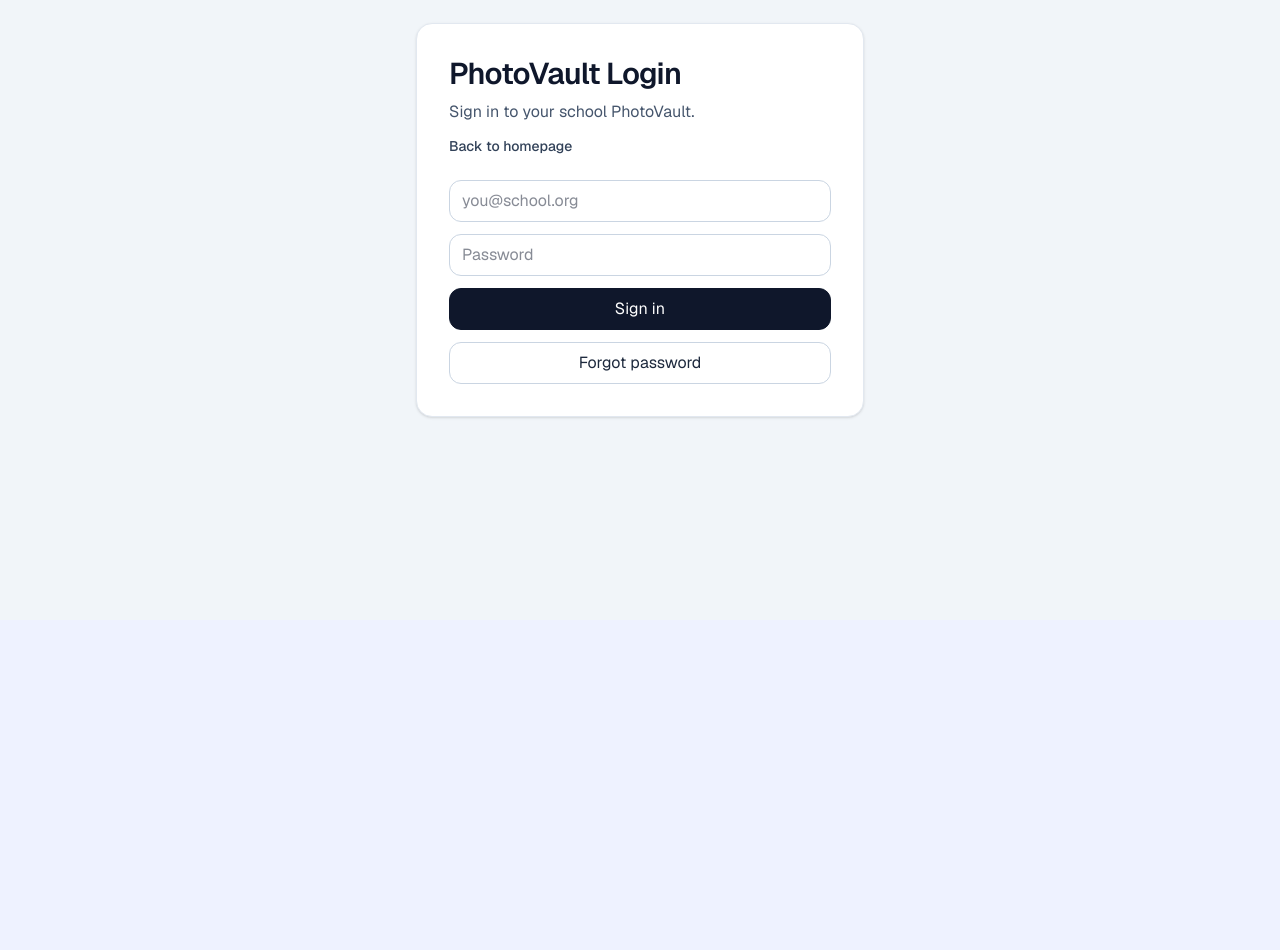
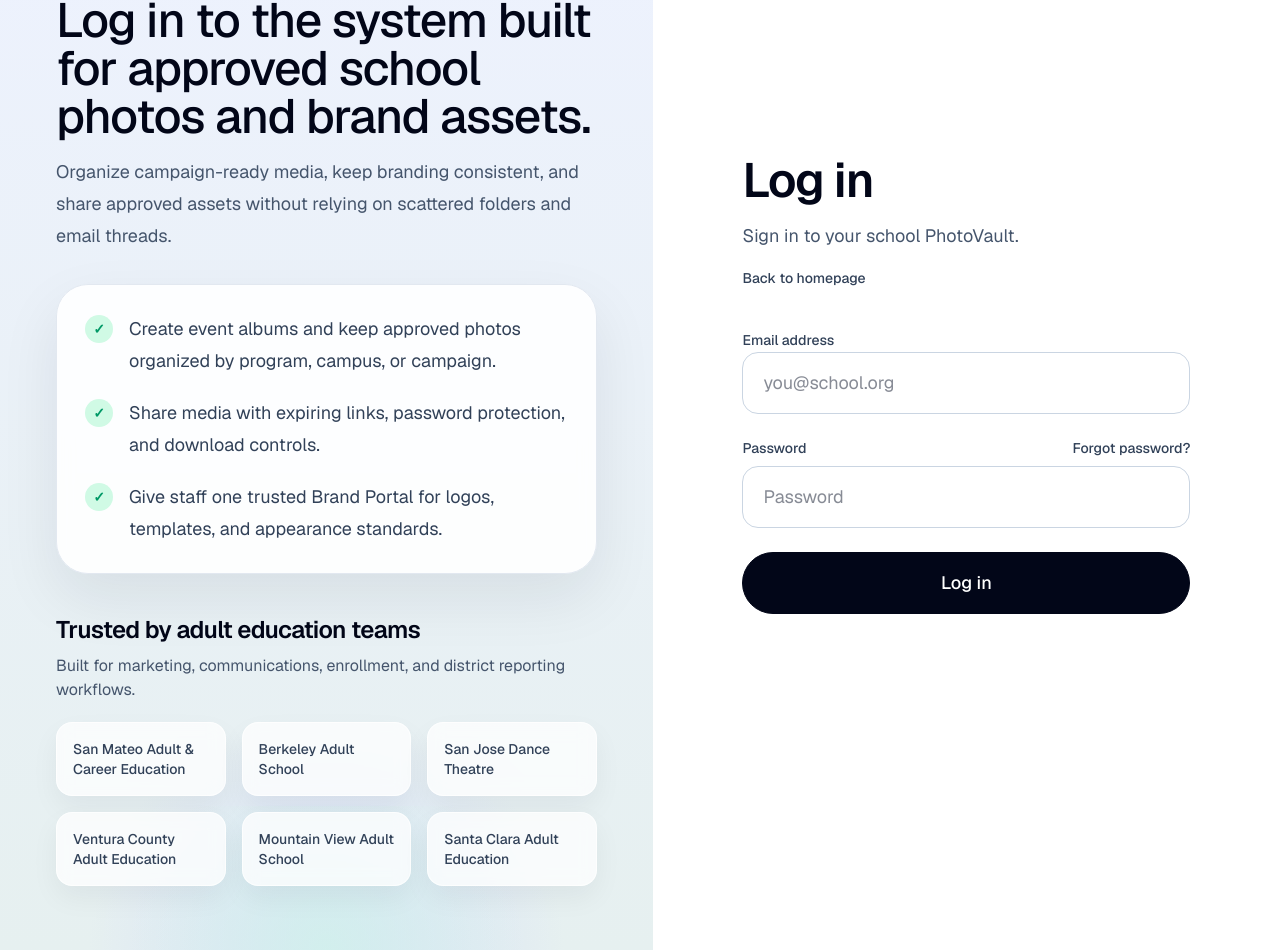
Before and after one commit to globalcloudr/photovault, a Next.js app: page /login in a window 1280 px wide. Shown: the part 180-1130 px from the top of the page. Before the commit the page ends 800 px from the top, so only its background shows below. Built offline with nearby package versions, Linux system fonts and the light colour scheme; no server answers.

Commit message:
Redesign login page with trust-first two-column layout

```diff
--- a/src/app/login/page.tsx
+++ b/src/app/login/page.tsx
@@ -64,54 +64,146 @@ export default function LoginPage() {
   }
 
   return (
-    <main className="flex min-h-screen items-center justify-center bg-slate-100 px-4 py-10">
-      <div className="w-full max-w-md rounded-2xl border border-slate-200 bg-white p-8 shadow-sm">
-        <h1 className="text-3xl font-semibold tracking-tight text-slate-900">PhotoVault Login</h1>
-        <p className="mt-2 text-slate-600">Sign in to your school PhotoVault.</p>
-        <p className="mt-3 text-sm text-slate-500">
-          <Link href="/" className="font-medium text-slate-700 underline-offset-4 hover:text-slate-900 hover:underline">
+    <main className="min-h-screen bg-slate-100">
+      <div className="grid min-h-screen lg:grid-cols-[1.02fr_0.98fr]">
+        <section className="relative overflow-hidden bg-[linear-gradient(180deg,#eef2ff_0%,#e6f0f0_100%)] px-6 py-12 lg:px-14 lg:py-16">
+          <div className="absolute inset-x-0 bottom-0 h-56 bg-[radial-gradient(circle_at_bottom,#c7d2fe_0%,transparent_60%)] opacity-60" />
+          <div className="absolute inset-x-0 bottom-0 h-36 bg-[radial-gradient(circle_at_bottom,#d1fae5_0%,transparent_55%)] opacity-60" />
+          <div className="relative mx-auto flex h-full max-w-2xl flex-col justify-between gap-10">
+            <div>
+              <Link href="/" className="inline-flex items-center gap-3 text-slate-900">
+                <span className="text-3xl font-semibold tracking-tight">PhotoVault</span>
+              </Link>
+            </div>
+
+            <div className="space-y-8">
+              <div className="space-y-4">
+                <p className="text-sm font-semibold uppercase tracking-[0.28em] text-emerald-600">
+                  Built for adult schools
+                </p>
+                <h2 className="max-w-xl text-4xl font-medium tracking-tight text-slate-950 sm:text-5xl">
+                  Log in to the system built for approved school photos and brand assets.
+                </h2>
+                <p className="max-w-xl text-lg leading-8 text-slate-600">
+                  Organize campaign-ready media, keep branding consistent, and share approved assets without
+                  relying on scattered folders and email threads.
+                </p>
+              </div>
+
+              <div className="rounded-[2rem] border border-slate-200 bg-white/90 p-7 shadow-[0_24px_60px_rgba(15,23,42,0.08)] backdrop-blur">
+                <ul className="space-y-5 text-slate-700">
+                  {[
+                    "Create event albums and keep approved photos organized by program, campus, or campaign.",
+                    "Share media with expiring links, password protection, and download controls.",
+                    "Give staff one trusted Brand Portal for logos, templates, and appearance standards.",
+                  ].map((item) => (
+                    <li key={item} className="flex items-start gap-4">
+                      <span className="mt-0.5 flex h-7 w-7 shrink-0 items-center justify-center rounded-full bg-emerald-100 text-sm font-semibold text-emerald-600">
+                        ✓
+                      </span>
+                      <span className="text-lg leading-8">{item}</span>
+                    </li>
+                  ))}
+                </ul>
+              </div>
+            </div>
+
+            <div className="space-y-5">
+              <div>
+                <p className="text-2xl font-semibold tracking-tight text-slate-950">Trusted by adult education teams</p>
+                <p className="mt-2 text-base text-slate-600">
+                  Built for marketing, communications, enrollment, and district reporting workflows.
+                </p>
+              </div>
+              <div className="grid grid-cols-2 gap-4 sm:grid-cols-3">
+                {[
+                  "San Mateo Adult & Career Education",
+                  "Berkeley Adult School",
+                  "San Jose Dance Theatre",
+                  "Ventura County Adult Education",
+                  "Mountain View Adult School",
+                  "Santa Clara Adult Education",
+                ].map((name) => (
+                  <div
+                    key={name}
+                    className="rounded-2xl border border-white/70 bg-white/75 px-4 py-4 text-sm font-medium text-slate-700 shadow-[0_12px_28px_rgba(15,23,42,0.05)] backdrop-blur"
+                  >
+                    {name}
+                  </div>
+                ))}
+              </div>
+            </div>
+          </div>
+        </section>
+
+        <section className="flex min-h-screen items-center justify-center bg-white px-6 py-12 lg:px-14 lg:py-16">
+          <div className="w-full max-w-xl">
+            <div className="mx-auto w-full max-w-md">
+              <h1 className="text-5xl font-semibold tracking-tight text-slate-950">Log in</h1>
+              <p className="mt-4 text-lg leading-8 text-slate-600">Sign in to your school PhotoVault.</p>
+              <p className="mt-4 text-sm text-slate-500">
+                <Link
+                  href="/"
+                  className="font-medium text-slate-700 underline-offset-4 hover:text-slate-950 hover:underline"
+                >
                   Back to homepage
                 </Link>
               </p>
 
-        <form onSubmit={signIn} className="mt-6 space-y-3">
+              <form onSubmit={signIn} className="mt-10 space-y-6">
+                <div className="space-y-2">
+                  <label className="text-sm font-medium text-slate-700" htmlFor="email">
+                    Email address
+                  </label>
                   <input
-            className="w-full rounded-md border border-slate-300 bg-white px-3 py-2 text-slate-900 outline-none transition focus:border-slate-500 focus:ring-2 focus:ring-slate-200"
+                    id="email"
+                    className="w-full rounded-2xl border border-slate-300 bg-white px-5 py-4 text-lg text-slate-900 outline-none transition focus:border-slate-500 focus:ring-4 focus:ring-slate-200"
                     type="email"
                     placeholder="you@school.org"
                     value={email}
                     onChange={(e) => setEmail(e.target.value)}
                     required
                   />
+                </div>
 
+                <div className="space-y-2">
+                  <div className="flex items-center justify-between gap-4">
+                    <label className="text-sm font-medium text-slate-700" htmlFor="password">
+                      Password
+                    </label>
+                    <button
+                      type="button"
+                      className="text-sm font-medium text-slate-700 underline-offset-4 hover:text-slate-950 hover:underline disabled:cursor-not-allowed disabled:opacity-60"
+                      onClick={sendReset}
+                      disabled={busy}
+                    >
+                      Forgot password?
+                    </button>
+                  </div>
                   <input
-            className="w-full rounded-md border border-slate-300 bg-white px-3 py-2 text-slate-900 outline-none transition focus:border-slate-500 focus:ring-2 focus:ring-slate-200"
+                    id="password"
+                    className="w-full rounded-2xl border border-slate-300 bg-white px-5 py-4 text-lg text-slate-900 outline-none transition focus:border-slate-500 focus:ring-4 focus:ring-slate-200"
                     type="password"
                     placeholder="Password"
                     value={password}
                     onChange={(e) => setPassword(e.target.value)}
                     required
                   />
+                </div>
 
                 <button
-            className="w-full cursor-pointer rounded-md border border-slate-900 bg-slate-900 px-4 py-2 text-white transition hover:border-slate-700 hover:bg-slate-700 focus-visible:outline focus-visible:outline-2 focus-visible:outline-offset-2 focus-visible:outline-slate-900 disabled:cursor-not-allowed disabled:opacity-60"
+                  className="w-full cursor-pointer rounded-full border border-slate-950 bg-slate-950 px-6 py-4 text-lg font-medium text-white transition hover:border-slate-800 hover:bg-slate-800 focus-visible:outline focus-visible:outline-2 focus-visible:outline-offset-2 focus-visible:outline-slate-950 disabled:cursor-not-allowed disabled:opacity-60"
                   disabled={busy}
                 >
-            {busy ? "Working..." : "Sign in"}
-          </button>
-
-          <button
-            type="button"
-            className="w-full cursor-pointer rounded-md border border-slate-300 bg-white px-4 py-2 text-slate-800 transition hover:bg-slate-100 focus-visible:outline focus-visible:outline-2 focus-visible:outline-offset-2 focus-visible:outline-slate-900 disabled:cursor-not-allowed disabled:opacity-60"
-            onClick={sendReset}
-            disabled={busy}
-          >
-            Forgot password
+                  {busy ? "Working..." : "Log in"}
                 </button>
 
                 {status && <p className="text-sm text-slate-700">{status}</p>}
               </form>
             </div>
+          </div>
+        </section>
+      </div>
     </main>
   );
 }
```
Lines whose indentation alone changed are shown as unchanged.
